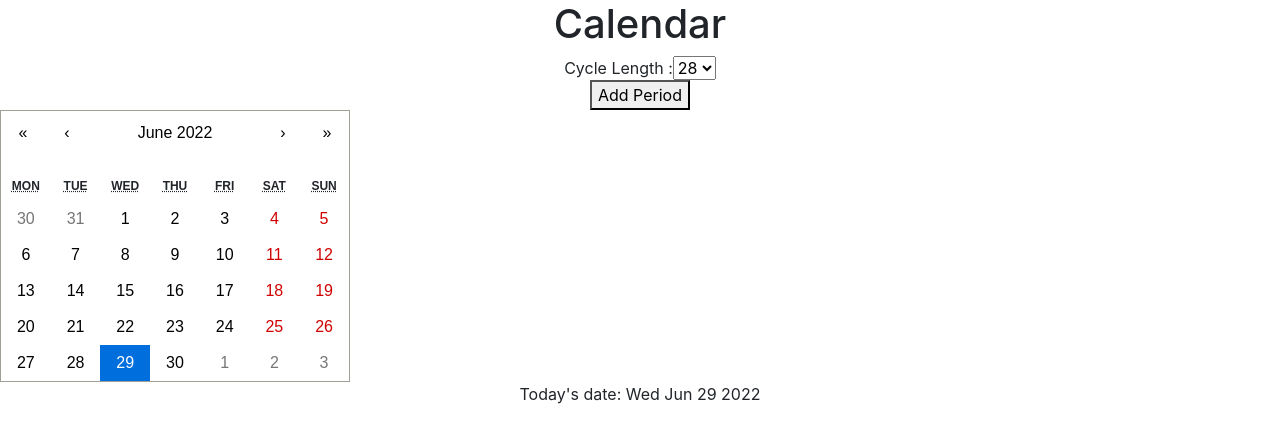
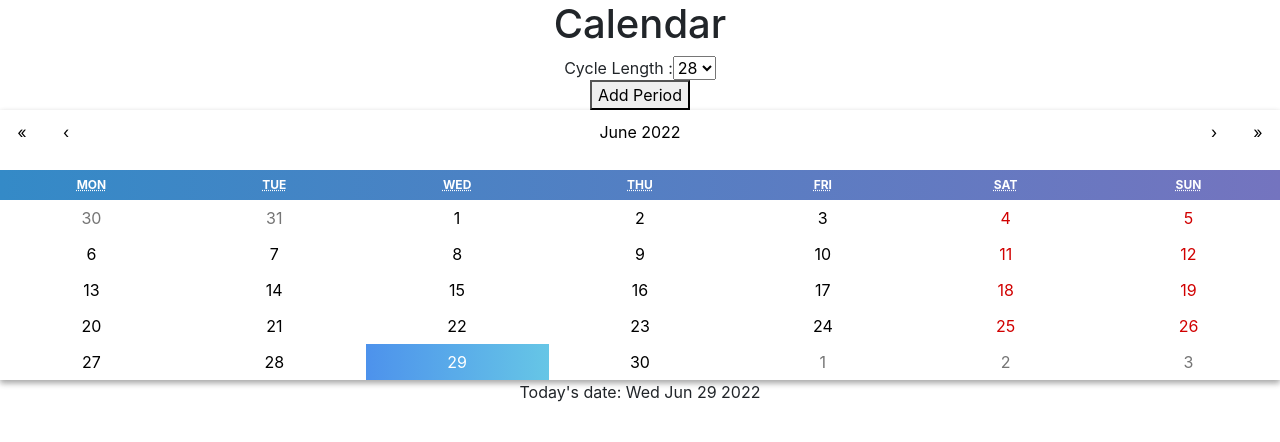
Before and after one commit to juliamachin/tracker-client, a React (Create React App) app: page /mycalendar in a window 1280 px wide. Shown: the top 442 px of the page. Built offline with nearby package versions, Linux system fonts and the light colour scheme.

Commit message:
added calendar css

```diff
--- a/src/Components/MyCalendar/MyCalendar.css
+++ b/src/Components/MyCalendar/MyCalendar.css
@@ -1,10 +1,14 @@
 .react-calendar {
-    width: 350px;
+  /* width: 350px;
   max-width: 100%;
   background: white;
   border: 1px solid #a0a096;
   font-family: Arial, Helvetica, sans-serif;
-    line-height: 1.125em;
+  line-height: 1.125em; */
+  width: 100%;
+  border-collapse: collapse;
+  table-layout: fixed;
+  box-shadow: 0 3px 6px rgba(0, 0, 0, 0.16), 0 3px 6px rgba(0, 0, 0, 0.23);
 }
 .react-calendar--doubleView {
   width: 700px;
@@ -54,6 +58,9 @@
   text-transform: uppercase;
   font-weight: bold;
   font-size: 0.75em;
+  background: -webkit-linear-gradient(to right, #348ac7, #7474bf);
+  background: linear-gradient(to right, #348ac7, #7474bf);
+  color: #fff;
 }
 .react-calendar__month-view__weekdays__weekday {
   padding: 0.5em;
@@ -91,7 +98,17 @@
   background-color: #e6e6e6;
 }
 .react-calendar__tile--now {
-    background: #ffff76;
+  background: -webkit-linear-gradient(
+    to right,
+    rgb(80, 143, 226),
+    rgb(108, 205, 238)
+  ) !important;
+  background: linear-gradient(
+    to right,
+    rgb(77, 146, 236),
+    rgb(102, 198, 230)
+  ) !important;
+  color: #fff;
 }
 .react-calendar__tile--now:enabled:hover,
 .react-calendar__tile--now:enabled:focus {
@@ -105,12 +122,15 @@
   background: #a9d4ff;
 }
 .react-calendar__tile--active {
-    background: #006edc;
-    color: white;
+  background: -webkit-linear-gradient(to right, #fc4d50, #ff9966);
+  background: linear-gradient(to right, #fd5053, #ff9966);
+  color: #fff;
 }
 .react-calendar__tile--active:enabled:hover,
 .react-calendar__tile--active:enabled:focus {
-    background: #1087ff;
+  background: -webkit-linear-gradient(to right, #fc4d50, #ff9966);
+  background: linear-gradient(to right, #fd5053, #ff9966);
+  color: #fff;
 }
 .react-calendar--selectRange .react-calendar__tile--hover {
   background-color: #e6e6e6;
```
Lines whose indentation alone changed are shown as unchanged.
